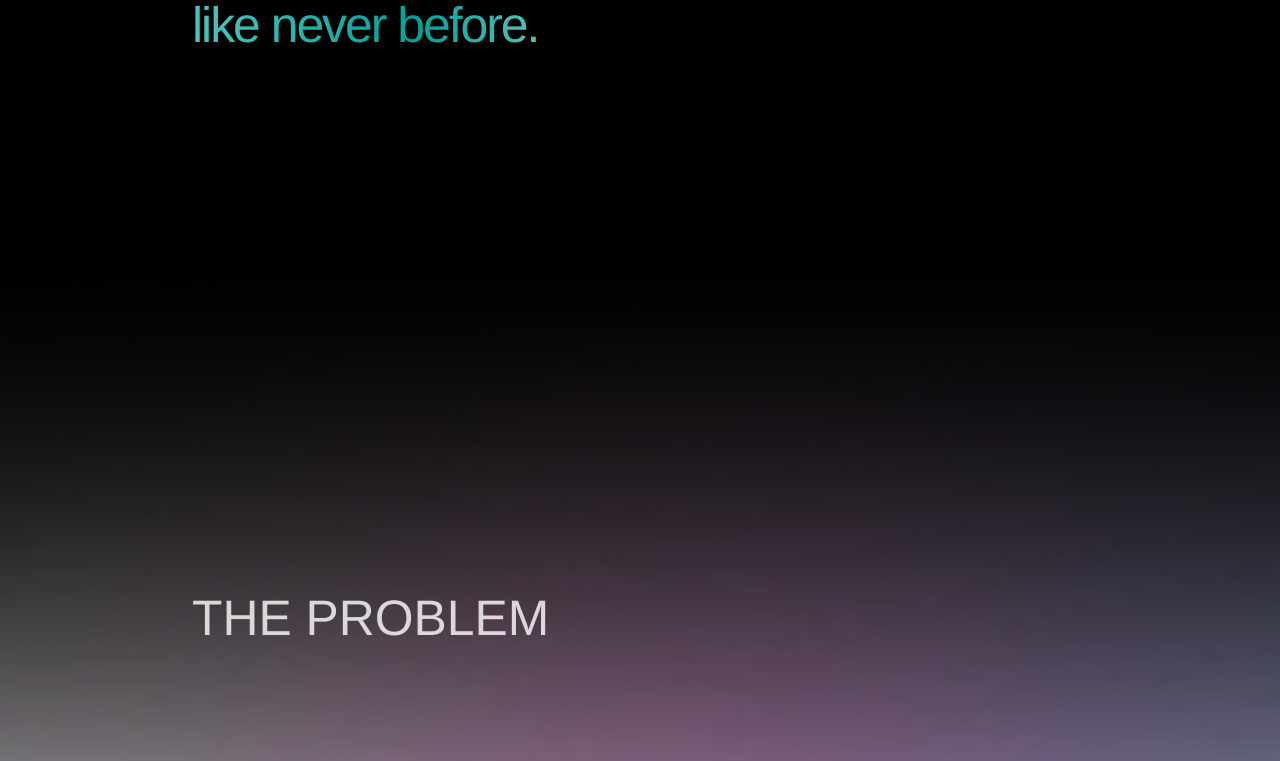
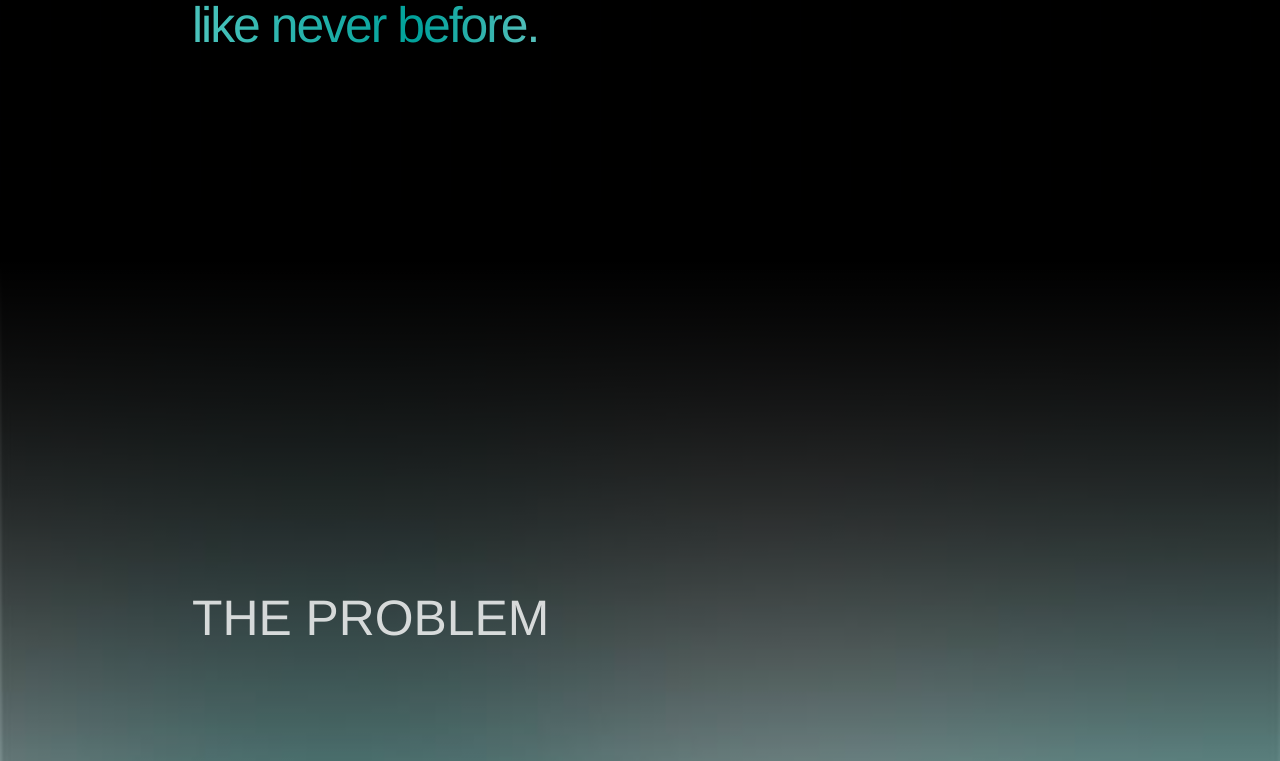
Before and after one commit to DevMysticCode/openproperty_new_website, a React (Vite) app: page / in a window 1280 px wide. Shown: the part 3182-3943 px from the top of the page. Built offline with nearby package versions, Linux system fonts and the light colour scheme.

Commit message:
changed the background of stats section

```diff
--- a/src/components/StatsSectionNew.tsx
+++ b/src/components/StatsSectionNew.tsx
@@ -15,7 +15,7 @@ export default function StatsSectionNew({ delay = 0 }: StatsSectionProps) {
         decoding="async"
         className="absolute left-0 top-0 z-10 h-full w-full object-fill"
         style={{ color: 'transparent' }}
-        src="/default_glow.webp"
+        src="/Gradient_Background.png"
       />
 
       {/* Gradient overlay */}
```
Also changed, not shown: public/Gradient_Background.png (added).
